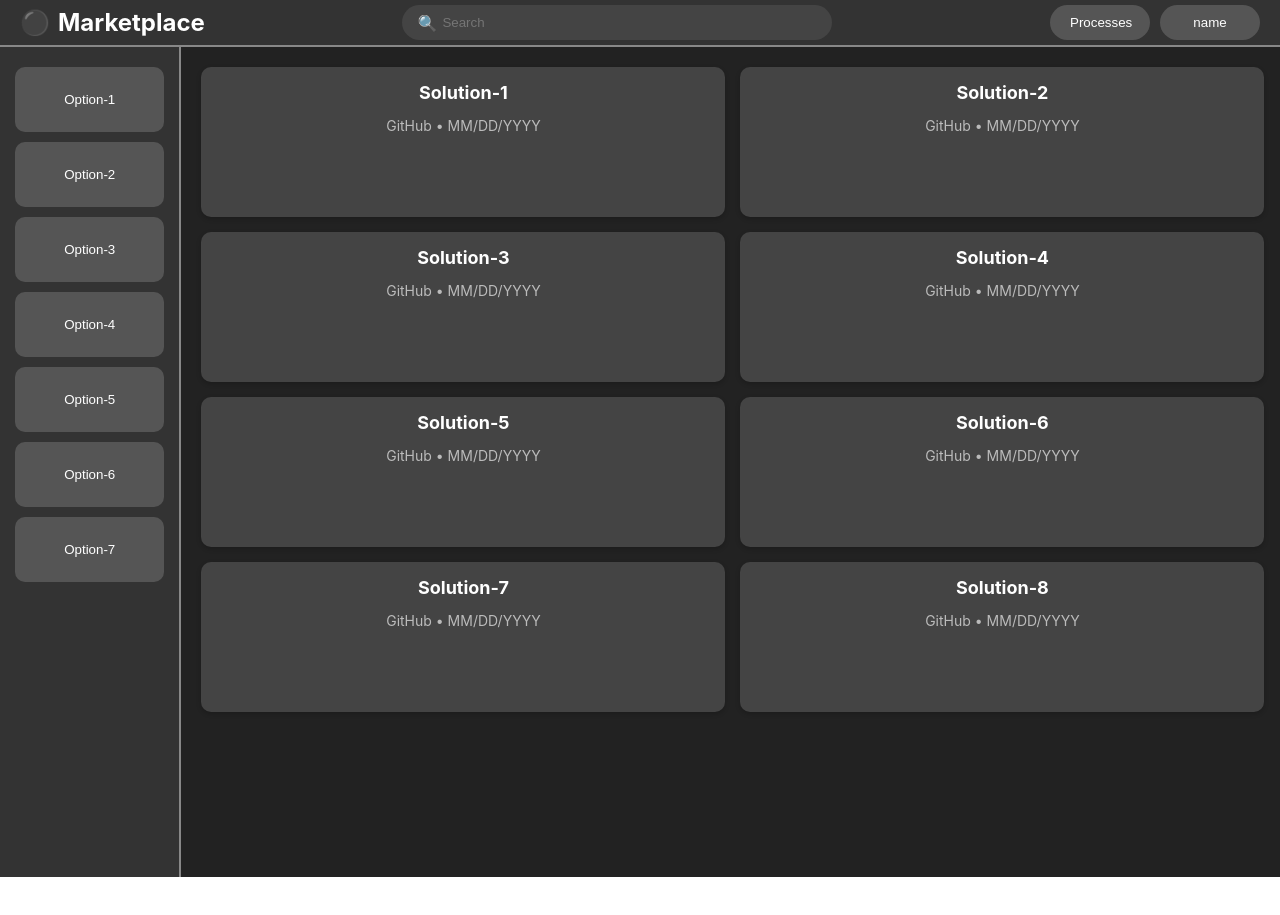
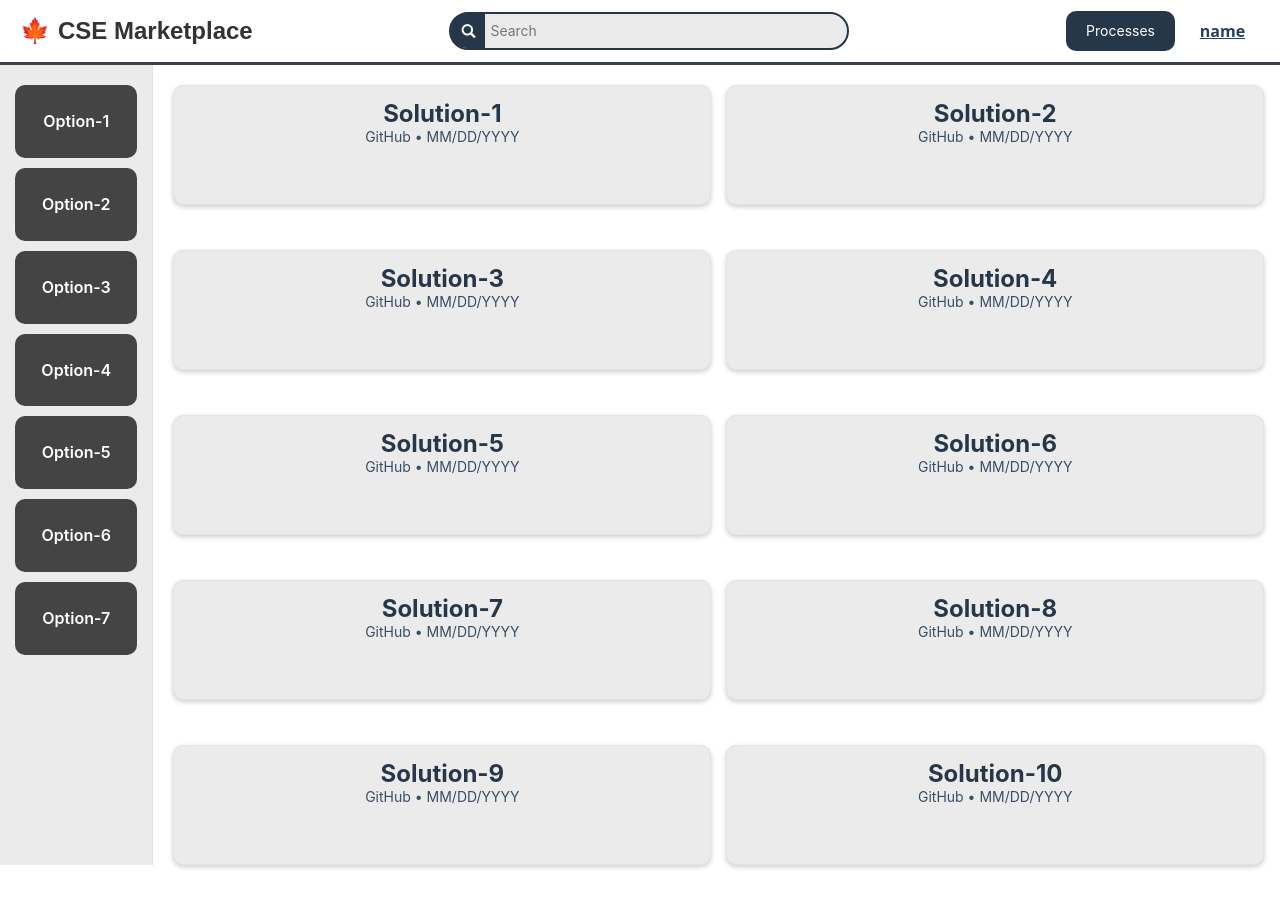
Before and after one commit to VedPatel2811/Kubernetes, a React (Create React App) app: page / in a window 1280 px wide. Before the commit the page ends 877 px from the top, so only its background shows below. Built offline with nearby package versions, Linux system fonts and the light colour scheme; no server answers; sample sign-in values are in the browser's storage.

Commit message:
Changed the CSS of whole site

```diff
--- a/package.json
+++ b/package.json
@@ -7,6 +7,7 @@
     "@testing-library/jest-dom": "^5.17.0",
     "@testing-library/react": "^13.4.0",
     "@testing-library/user-event": "^13.5.0",
+    "bootstrap": "^3.4.1",
     "cors": "^2.8.5",
     "dotenv": "^16.4.7",
     "express": "^4.21.2",
--- a/src/App.js
+++ b/src/App.js
@@ -1,4 +1,5 @@
 import React, { useEffect, useState } from "react";
+import "bootstrap/dist/css/bootstrap.min.css";
 import {
   login,
   isAuthenticated,
--- a/src/Model/Content/ContentModel.js
+++ b/src/Model/Content/ContentModel.js
@@ -7,4 +7,6 @@ export const solutions = [
   { id: 6, title: "Solution-6", meta: "GitHub • MM/DD/YYYY" },
   { id: 7, title: "Solution-7", meta: "GitHub • MM/DD/YYYY" },
   { id: 8, title: "Solution-8", meta: "GitHub • MM/DD/YYYY" },
+  { id: 9, title: "Solution-9", meta: "GitHub • MM/DD/YYYY" },
+  { id: 10, title: "Solution-10", meta: "GitHub • MM/DD/YYYY" },
 ];
--- a/src/View/Content/Content.css
+++ b/src/View/Content/Content.css
@@ -10,14 +10,15 @@
 
 /* Styling for each solution card */
 .solution-card {
+  justify-content: center;
   height: 120px;
-  background-color: #444;
+  background-color: #ebebeb;
   padding: 15px;
   border-radius: 10px;
+  border: 1px solid #e3e3e3;
   box-shadow: 0 2px 5px rgba(0, 0, 0, 0.2);
   text-align: center;
   transition: transform 0.3s, box-shadow 0.3s;
-
 }
 
 .solution-card:hover {
@@ -27,17 +28,17 @@
 
 .solution-card h3 {
   margin: 0;
-  font-size: 18px;
-  color: #fff;
+  font-size: 24px;
+  color: #26374a;
+  font-weight: 700;
 }
 
 .solution-card p {
   font-size: 14px;
-  color: #bbb;
+  color: #3a4d66;
 }
 .main-layout {
   display: flex;
   flex: 1;
-  background-color: #222;
-
+  background-color: #ffffff;
 }
--- a/src/View/Description/Description.css
+++ b/src/View/Description/Description.css
@@ -1,9 +1,10 @@
-/* General styling */
 .description {
+  display: flex;
+  justify-items: center;
   padding: 20px;
-    color: #fff;
+  color: #26374a;
   font-family: Arial, sans-serif;
-    background-color: #1e1e1e;
+  background-color: #ffffff;
   display: flex;
   flex-direction: column;
   align-items: center;
@@ -15,19 +16,22 @@
   display: flex;
   justify-content: space-between;
   align-items: center;
-    border-bottom: 2px solid #333;
+  border-bottom: 7px solid #af3c43;
+  border-image: linear-gradient(to right, #af3c43 71px, transparent 71px);
+  border-image-slice: 1;
   margin-bottom: 20px;
   padding-bottom: 10px;
 }
 
 .description-header h1 {
-        font-size: 2.5em;
+  font-size: 50px;
   margin-bottom: 10px;
+  font-weight: 700;
 }
 
 .description-download {
-    background-color: #007bff;
-    color: white;
+  background-color: #1b6c1c;
+  color: #fff;
   border: none;
   border-radius: 5px;
   padding: 10px 20px;
@@ -36,7 +40,7 @@
 }
 
 .description-download:hover {
-        background-color: #0056b3;
+  background-color: #114311;
 }
 
 /* Content Section Styling */
@@ -45,6 +49,10 @@
   grid-template-columns: 1fr 1fr;
   gap: 20px;
   width: 100%;
+  background-color: #f5f5f5;
+  border: 1px solid #e3e3e3;
+  padding: 20px;
+  border-radius: 10px;
 }
 
 .description-link {
@@ -64,26 +72,31 @@
 }
 
 /* Description and How-To Sections */
+.description-content h3,
 .description-details h3,
 .description-how-to-use h3 {
   margin-bottom: 10px;
-    font-size: 1.8em;
+  font-size: 35px;
+  font-weight: 600;
 }
 
 .description-details p,
 .description-how-to-use p {
   margin-bottom: 10px;
   line-height: 1.5;
+  font-size: 20px;
+
 }
 
 .description-details ul {
   margin: 0;
   padding: 0 20px;
   list-style: disc;
+  font-size: 18px;
 }
 
 .description-how-to-use pre {
-    background-color: #2a2a2a;
+  background-color: #444444;
   color: #fff;
   padding: 10px;
   border-radius: 5px;
@@ -92,54 +105,3 @@
   overflow-x: auto;
   margin-top: 10px;
 }
-
-/* Media Query for Smaller Screens */
-@media (max-width: 768px) {
-    .description-header {
-        flex-direction: column;
-        align-items: center;
-        text-align: center;
-    }
-
-        .description-header h1 {
-            font-size: 2em;
-        }
-
-    .description-download {
-        margin-top: 10px;
-    }
-
-    .description-content {
-        grid-template-columns: 1fr; /* Single-column layout for smaller screens */
-        gap: 15px;
-    }
-
-    .description-link {
-        font-size: 1em;
-    }
-
-    .description-details h3,
-    .description-how-to-use h3 {
-        font-size: 1.5em;
-    }
-}
-
-@media (max-width: 480px) {
-    .description-header h1 {
-        font-size: 1.8em;
-    }
-
-    .description-download {
-        font-size: 14px;
-        padding: 8px 16px;
-    }
-
-    .description-link a {
-        font-size: 0.9em;
-    }
-
-    .description-details h3,
-    .description-how-to-use h3 {
-        font-size: 1.2em;
-    }
-}
--- a/src/View/Header/Header.css
+++ b/src/View/Header/Header.css
@@ -1,70 +1,62 @@
-
-
 .header {
   display: flex;
   align-items: center;
   justify-content: space-between;
   padding: 5px 20px;
-    background-color: #333;
-    border-bottom: 2px solid #888;
+  background-color: #ffffff;
+  border-bottom: 3px solid #38414d;
+  height: 65px;
 }
 
 .header h1 {
   font-size: 24px;
-    color: #fff;
+  color: #333333;
   display: flex;
   align-items: center;
   margin: 0;
-  }
-
-  .header-user {
-    display: flex;
-    align-items: center;
-    justify-content: flex-end; /* Aligns to the right */
-    margin-left: auto; /* Pushes email to the right */
-    padding-right: 20px;
-    font-size: 14px;
-    color: white; /* Adjust if necessary */
-  }
-
-  .user-email {
-    font-weight: bold;
-    margin-left: 10px; /* Adds spacing from other elements */
+  font-family: sans-serif;
+  font-weight: 900;
+  cursor: pointer;
 }
 
 .header h1::before {
-    content: "⚫"; /* Icon or placeholder for logo */
+  content: "🍁";
   font-size: 24px;
   margin-right: 8px;
 }
 
-  /* Centering the search bar */
-  .header-center {
-    display: flex;
-    align-items: center;
-    flex: 1;
-    justify-content: center;
+.header-search input {
+  background: transparent;
+  color: #5c5c5c;
+  outline: none;
+  border: none;
+  width: 100%;
+  padding: 5px;
 }
 
 .header-search {
   display: flex;
   align-items: center;
-    background-color: #444;
+  background-color: #ebebeb;
+  width: 400px;
+  border: 2px solid #26374a;
   border-radius: 20px;
-    padding: 5px 15px;
-    width: 400px; /* Increase width as needed */
 }
 
-  .header-search input {
-    background: transparent;
+.search-icon {
+  display: inline-block;
+  font-weight: 400;
+  vertical-align: middle;
+  background-color: #26374a;
+  color: #ffffff;
+  padding: 10px;
+  overflow: visible ;
+  margin: 0;
   border: none;
-    color: #fff;
-    outline: none;
-    width: 100%;
-    padding: 5px;
+  height: inherit;
+  top: 0;
+  border-radius: 15px 0 0 15px;
 }
-
-  /* Styling the buttons with increased width */
 .header-buttons {
   display: flex;
   gap: 10px;
@@ -74,14 +66,26 @@
 .header-buttons button {
   padding: 10px 20px; /* Increase button padding */
   border: none;
-    border-radius: 20px;
-    background-color: #555;
+  border-radius: 10px;
+  background-color: #26374a;
   color: #fff;
   cursor: pointer;
-    width: 100px; /* Set a fixed width for larger buttons */
   transition: background-color 0.3s;
 }
 
+.user-info {
+  font-family: "Noto Sans",sans-serif;
+  display: flex;
+  align-items: center;
+  background-color: #ffffff;
+  color: #284162;
+  min-width: 75px;
+  justify-content: center;
+  font-size: 16px;
+  font-weight: bold;
+  cursor: pointer;
+  text-decoration: underline;
+}
 .header-buttons button:hover {
   background-color: #666;
 }
--- a/src/View/Header/Header.js
+++ b/src/View/Header/Header.js
@@ -1,4 +1,5 @@
 import React, { useEffect, useState } from "react";
+import "bootstrap/dist/css/bootstrap.min.css";
 import "./Header.css";
 
 const Header = () => {
@@ -20,17 +21,17 @@ const Header = () => {
 
   return (
     <header className="header">
-      <h1>Marketplace</h1>
+      <h1>CSE Marketplace</h1>
       <div className="header-search">
-        <span className="search-icon">🔍</span>
+        <button className="glyphicon glyphicon-search search-icon"></button>
         <input type="text" placeholder="Search" />
       </div>
 
       <div className="header-buttons">
         <button>Processes</button>
-        <button>
+        <div className="user-info">
           {userEmail ? userEmail.substring(0, userEmail.indexOf("@")) : "Guest"}
-        </button>
+        </div>
       </div>
     </header>
   );
--- a/src/View/Menu/Menu.css
+++ b/src/View/Menu/Menu.css
@@ -1,21 +1,24 @@
 .sidebar {
   width: 12%;
   padding: 15px;
-  background-color: #333;
-  border-right: 2px solid #888;
+  background-color: #ebebeb;
+  border-right: 1px solid #e3e3e3;
   height: 100vh;
+  min-width: 140px;
 }
 
 .sidebar button {
   width: 100%;
   margin: 5px 0;
   padding: 25px;
-  background-color: #555;
-  color: #fff;
+  background-color: #444444;
+  color: #ffffff;
   border: none;
   border-radius: 10px;
   cursor: pointer;
+  font-size: 16px;
   transition: background-color 0.3s;
+  font-weight: 600;
 }
 
 .sidebar button:hover {
--- a/src/index.css
+++ b/src/index.css
@@ -1,14 +1,15 @@
 body {
   margin: 0;
-  font-family: -apple-system, BlinkMacSystemFont, 'Segoe UI', 'Roboto', 'Oxygen',
-    'Ubuntu', 'Cantarell', 'Fira Sans', 'Droid Sans', 'Helvetica Neue',
+  font-family: -apple-system, BlinkMacSystemFont, "Segoe UI", "Roboto", "Oxygen",
+    "Ubuntu", "Cantarell", "Fira Sans", "Droid Sans", "Helvetica Neue",
     sans-serif;
   -webkit-font-smoothing: antialiased;
   -moz-osx-font-smoothing: grayscale;
+  min-width: 900px;
 }
 
 code {
-  font-family: source-code-pro, Menlo, Monaco, Consolas, 'Courier New',
+  font-family: source-code-pro, Menlo, Monaco, Consolas, "Courier New",
     monospace;
 }
 
```
Also changed, not shown: resources/canada_flag.png (added), 1 other file (tests, documents, lock files or other folders). Lines whose indentation alone changed are shown as unchanged.
